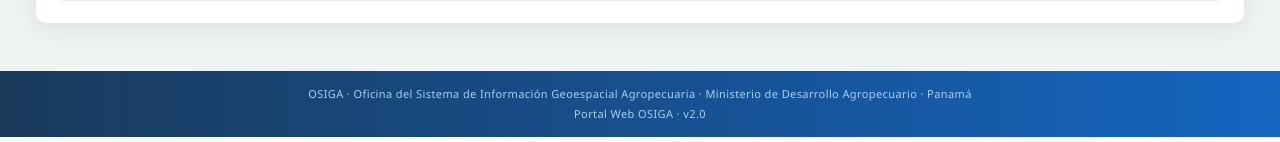
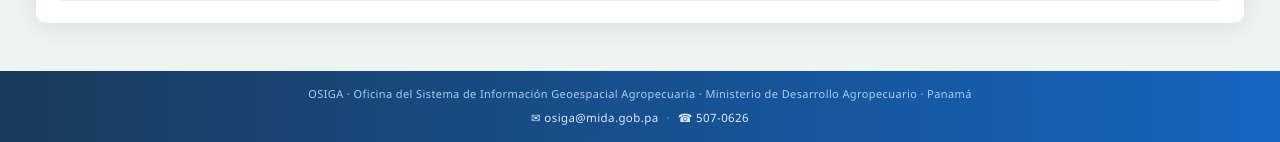
Before and after one commit to AizPask13/PORTALWEB_TEST, a Flask app: page / in a window 1280 px wide. Shown: the part 1578-1720 px from the top of the page. Run offline with Flask 3, Linux system fonts and the light colour scheme.

Commit message:
fix: agregar contacto en footer — email y teléfono OSIGA
Co-Authored-By: Claude Sonnet 4.6 <noreply@anthropic.com>

```diff
--- a/static/css/style.css
+++ b/static/css/style.css
@@ -726,6 +726,20 @@ body {
   line-height: 1.8;
 }
 
+.footer-contact {
+  display: inline-flex;
+  align-items: center;
+  gap: 8px;
+  margin-top: 4px;
+  font-size: 11.5px;
+  color: #dbeafe;
+  font-weight: 500;
+}
+
+.footer-contact-sep {
+  opacity: 0.5;
+}
+
 /* ── Responsive ─────────────────────────────────── */
 @media (max-width: 1200px) {
   .secciones-grid { grid-template-columns: repeat(3, 1fr); }
--- a/templates/index.html
+++ b/templates/index.html
@@ -224,7 +224,11 @@
     OSIGA &middot; Oficina del Sistema de Información Geoespacial Agropecuaria
     &middot; Ministerio de Desarrollo Agropecuario &middot; Panamá
     <br />
-    Portal Web OSIGA &middot; v2.0
+    <span class="footer-contact">
+      <span>&#9993; osiga@mida.gob.pa</span>
+      <span class="footer-contact-sep">&middot;</span>
+      <span>&#9742; 507-0626</span>
+    </span>
   </footer>
 
   <!-- Leaflet JS -->
--- a/templates/seccion.html
+++ b/templates/seccion.html
@@ -159,7 +159,11 @@
     OSIGA &middot; Oficina del Sistema de Información Geoespacial Agropecuaria
     &middot; Ministerio de Desarrollo Agropecuario &middot; Panamá
     <br />
-    Portal Web OSIGA &middot; v2.0
+    <span class="footer-contact">
+      <span>&#9993; osiga@mida.gob.pa</span>
+      <span class="footer-contact-sep">&middot;</span>
+      <span>&#9742; 507-0626</span>
+    </span>
   </footer>
 
 </body>
```
